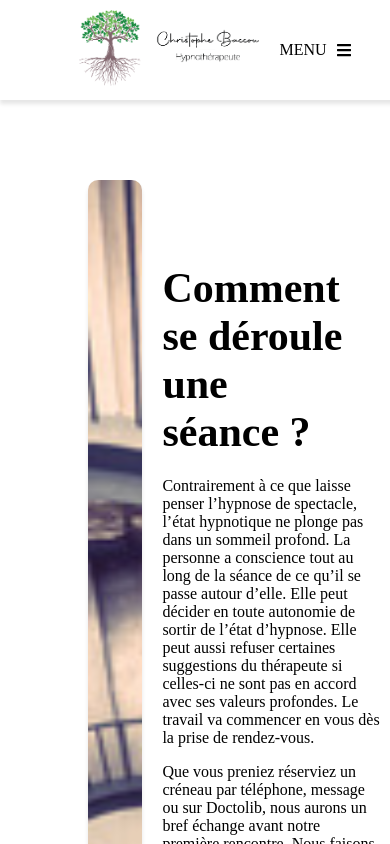
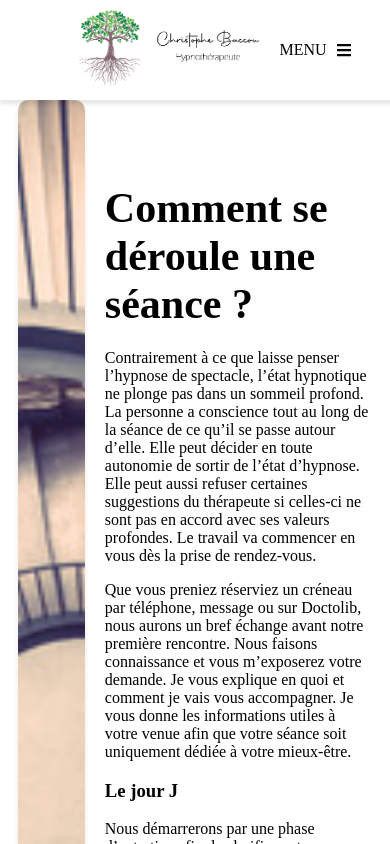
Before and after one commit to nicoriera/hypnose-frontend, a React (Create React App) app: page /seance in a window 390 px wide. Shown: the top 844 px of the page. Built offline with nearby package versions, Linux system fonts and the light colour scheme; what google-maps-react would draw is missing.

Commit message:
update css container sitecontainer

```diff
--- a/src/App.css
+++ b/src/App.css
@@ -393,6 +393,20 @@ textarea[type="textaera"] {
   }
 }
 @media screen and (max-width: 768px) {
+  .site-container {
+    padding: 0 10px;
+    max-height: 100%;
+    max-width: 100%;
+    margin-top: 10px;
+
+  }
+  .container {
+    display: flex;
+    margin-top: 20px;
+    padding: 0 10px;
+    max-height: 100%;
+    max-width: 100%;
+  }
  /* HEADER  */
   .menu {
     display: none;
```
